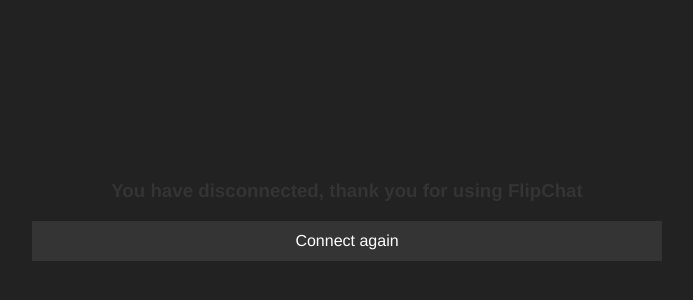
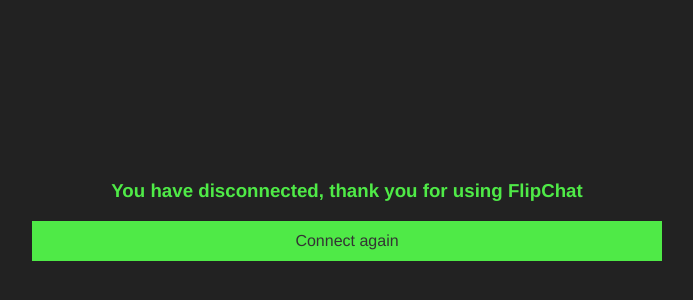
Before and after one commit to frainho/flip-chat-client, an Angular app: page /disconnect in a window 1280 px wide. Shown: the part 180-480 px from the top of the page, without its empty margins (293-986 px from the left). Built offline with nearby package versions, Linux system fonts and the light colour scheme.

Commit message:
Fix disconnect page

```diff
--- a/src/app/pages/disconnected/disconnected.component.scss
+++ b/src/app/pages/disconnected/disconnected.component.scss
@@ -7,7 +7,7 @@
   justify-content: center;
   padding: 10px;
   text-align: center;
-  color: $primary-color;
+  color: $secondary-color;
 
   h3 {
     margin-top: 0px;
@@ -17,9 +17,9 @@
     align-self: center;
     width: 50%;
     height: 40px;
-    color: white;
+    color: $primary-color;
     line-height: 40px;
-    background-color: $primary-color;
+    background-color: $secondary-color;
     text-decoration: none;
   }
 
```
